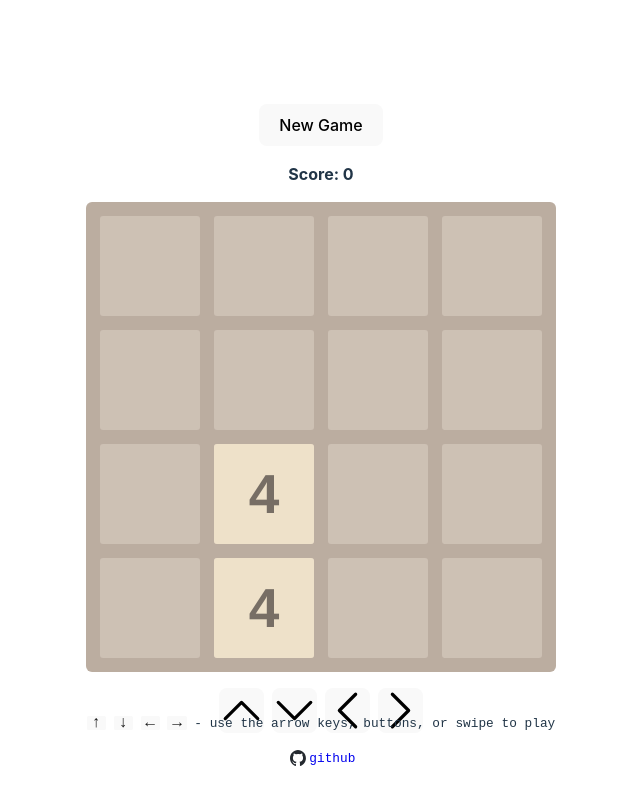
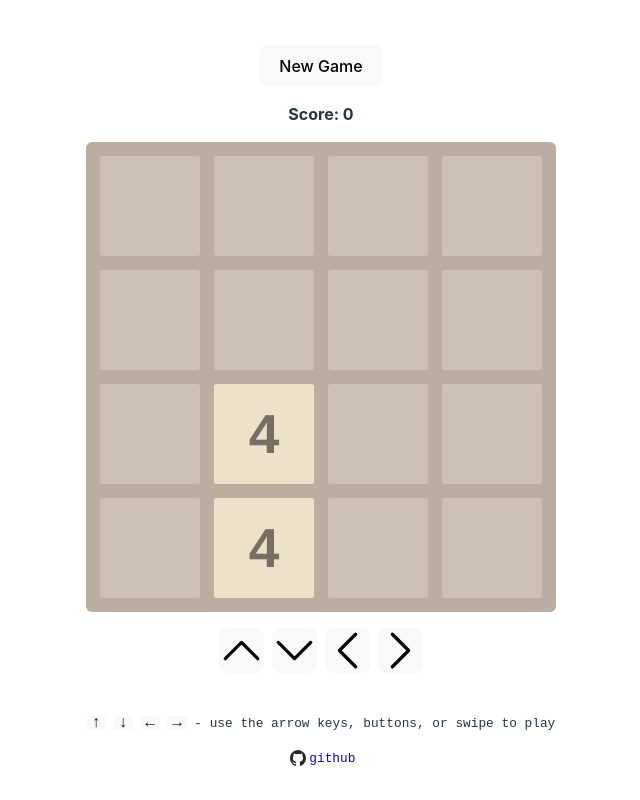
Before and after one commit to senorita-dev/2048, a React (Vite) app: page / in a window 1280 px wide. Shown: the whole page, without its empty margins (319-959 px from the left). Built offline with nearby package versions, Linux system fonts and the light colour scheme.

Commit message:
fixed footer overlaying content on small mobile screens

```diff
--- a/src/App.css
+++ b/src/App.css
@@ -9,8 +9,4 @@
   height: 100%;
   display: flex;
   flex-direction: column;
-  justify-content: center;
-  padding: 2rem;
-  box-sizing: border-box;
-  position: relative;
 }
--- a/src/css/Footer.css
+++ b/src/css/Footer.css
@@ -1,12 +1,9 @@
 #footer {
-  position: fixed;
-  bottom: 2rem;
-  left: 2rem;
-  right: 2rem;
   text-align: center;
   margin: 0 auto;
   font-family: monospace;
   font-size: 0.8rem;
+  padding: 2rem;
 }
 
 #footer>p {
--- a/src/css/Page.css
+++ b/src/css/Page.css
@@ -6,6 +6,8 @@
   margin: 0 auto;
   text-align: center;
   place-items: center;
+  justify-content: center;
+  flex-grow: 1;
 }
 
 #continue,
```
